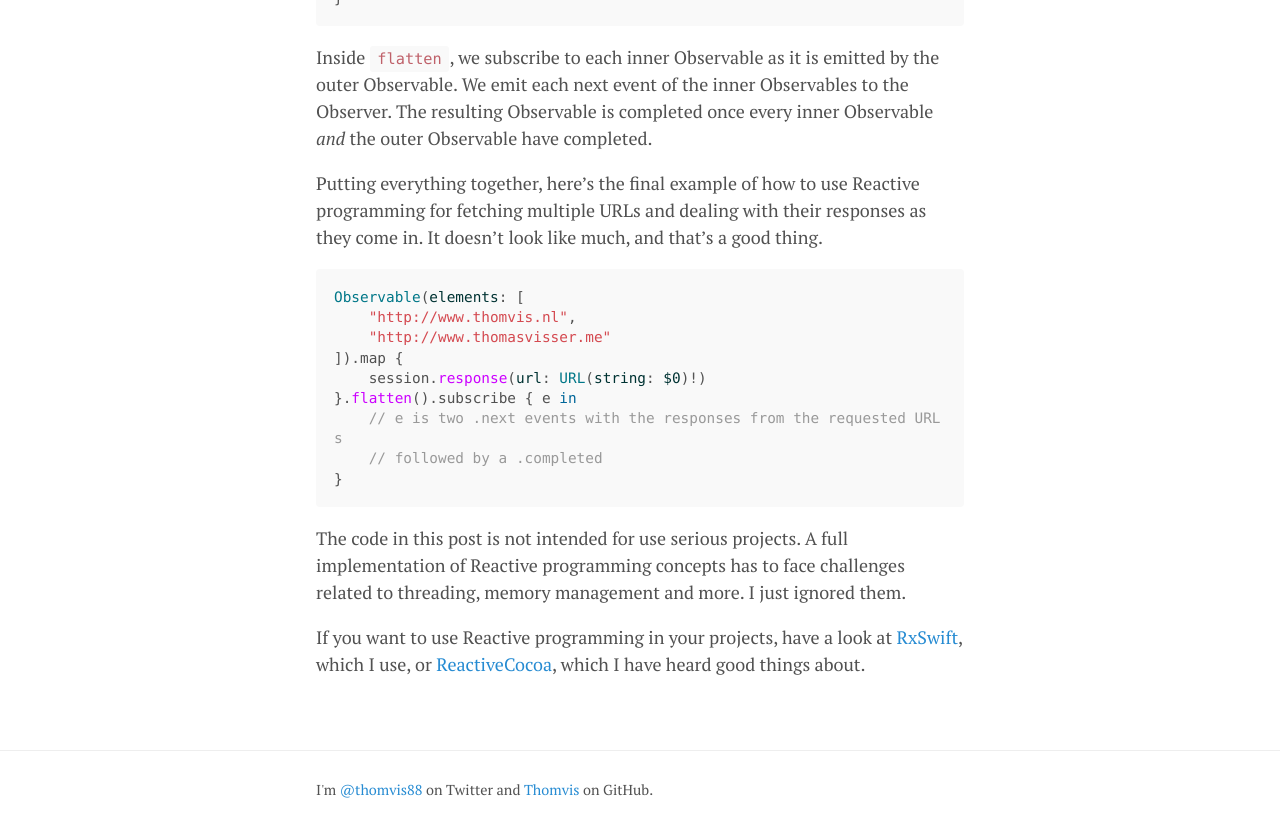
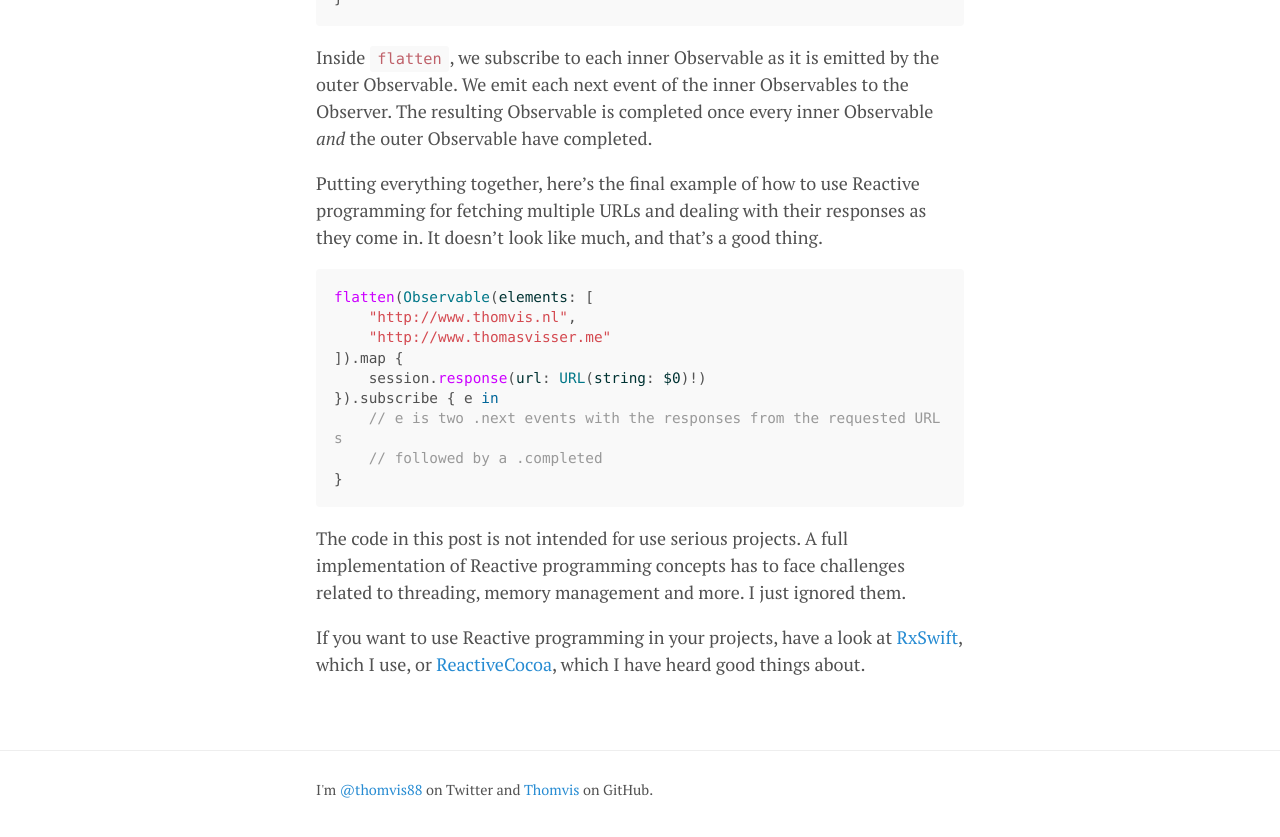
Before and after one commit to Thomvis/thomvis.github.io, a Jekyll site: the page built from _posts/2016-11-28-reactive-from-scratch.md, in a window 1280 px wide and 900 px high, scrolled down 5202 px. Shown: the top 837 px of the window. Built offline with Jekyll 4.4.1, drawn with Linux system fonts in a browser that asks for light colours.

Commit message:
Fixed error in last example

````diff
--- a/_posts/2016-11-28-reactive-from-scratch.md
+++ b/_posts/2016-11-28-reactive-from-scratch.md
@@ -197,12 +197,12 @@ Inside `flatten`, we subscribe to each inner Observable as it is emitted by the
 Putting everything together, here's the final example of how to use Reactive programming for fetching multiple URLs and dealing with their responses as they come in. It doesn't look like much, and that's a good thing.
 
 ```swift
-Observable(elements: [
+flatten(Observable(elements: [
     "http://www.thomvis.nl",
     "http://www.thomasvisser.me"
 ]).map {
     session.response(url: URL(string: $0)!)
-}.flatten().subscribe { e in
+}).subscribe { e in
     // e is two .next events with the responses from the requested URLs
     // followed by a .completed
 }
````
